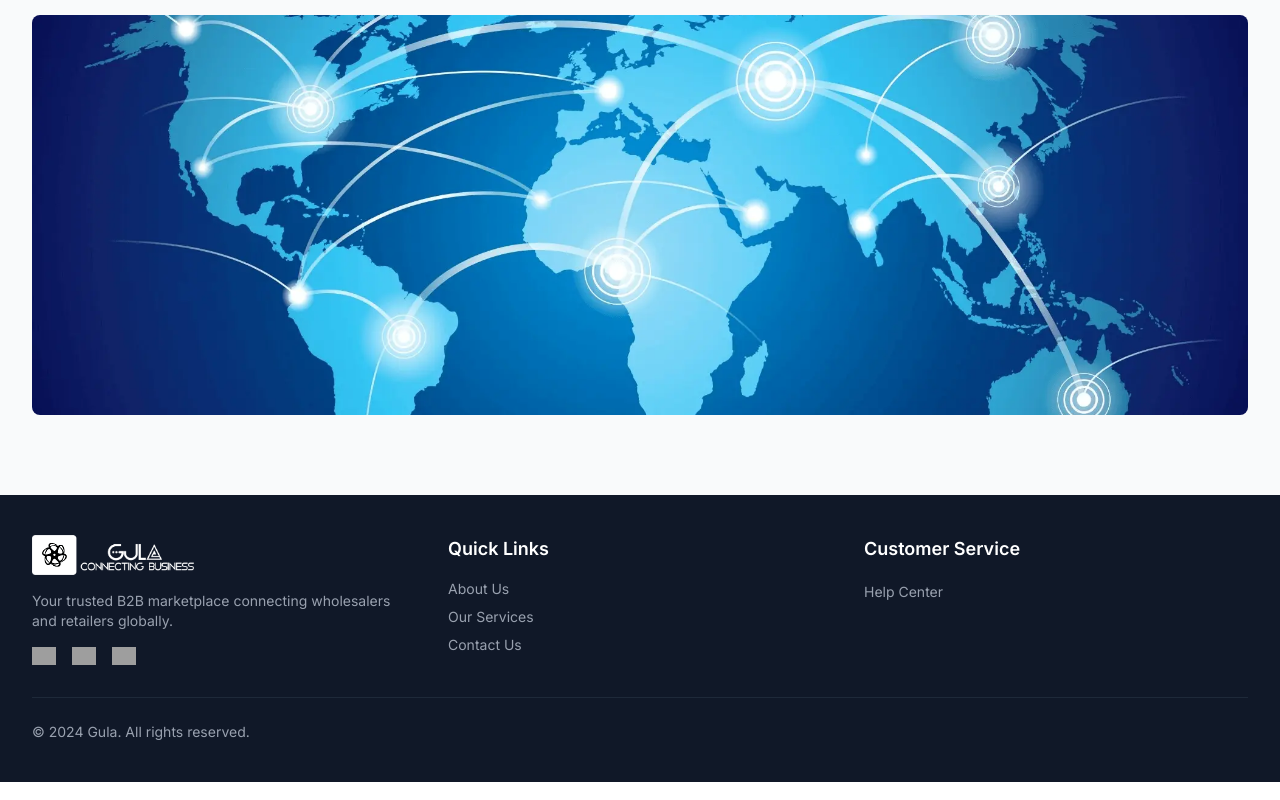
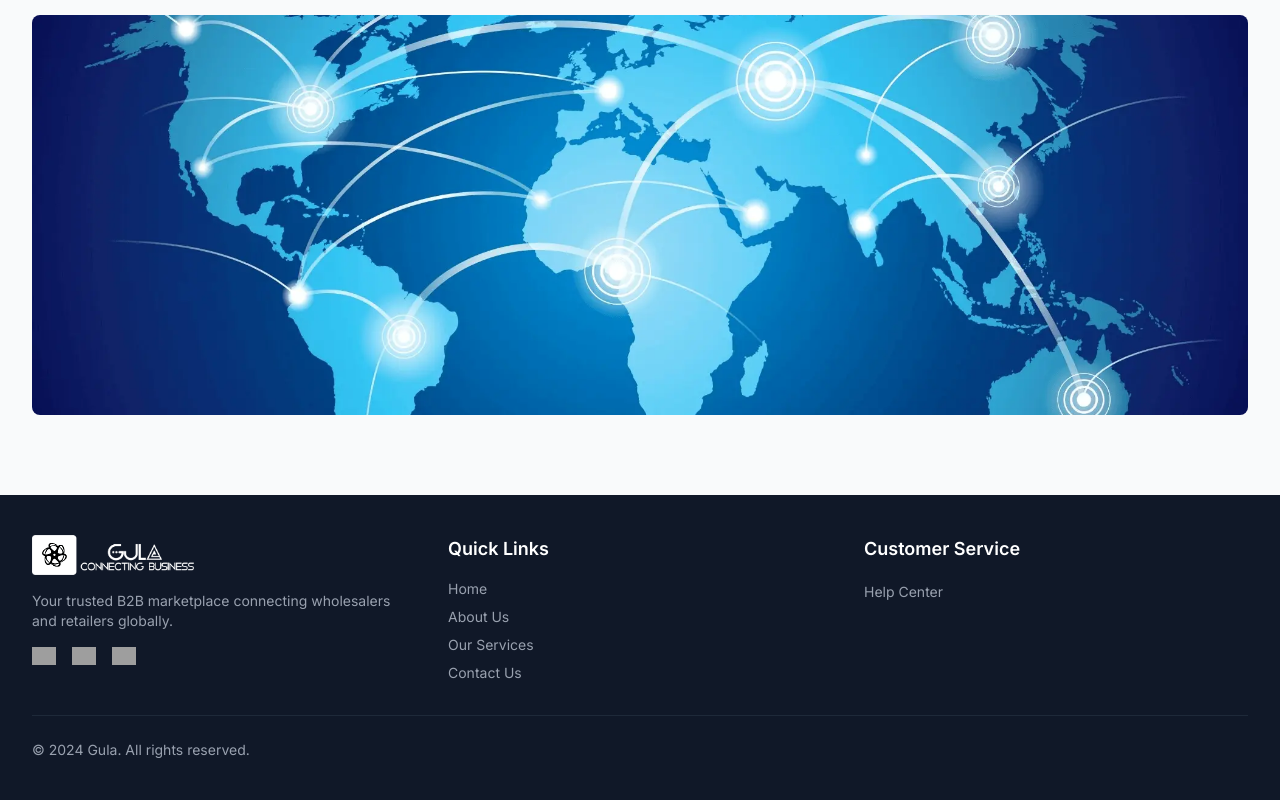
Before and after one commit to gulawebapp/gula_webapp, a React (Vite) app: page / in a window 1280 px wide. Shown: the part 2185-2985 px from the top of the page. Built offline with nearby package versions, Linux system fonts and the light colour scheme; grey boxes are pictures that could not be loaded.

Commit message:
added home to footer

```diff
--- a/src/components/common/Footer.jsx
+++ b/src/components/common/Footer.jsx
@@ -75,6 +75,10 @@ export default function Footer() {
             <ul className="space-y-2">
               <li className="text-gray-400 hover:text-white text-xs sm:text-sm">
                 {" "}
+                <Link to="/">Home</Link>
+              </li>
+              <li className="text-gray-400 hover:text-white text-xs sm:text-sm">
+                {" "}
                 <Link to="/about">About Us</Link>
               </li>
               <li className="text-gray-400 hover:text-white text-xs sm:text-sm">
```
